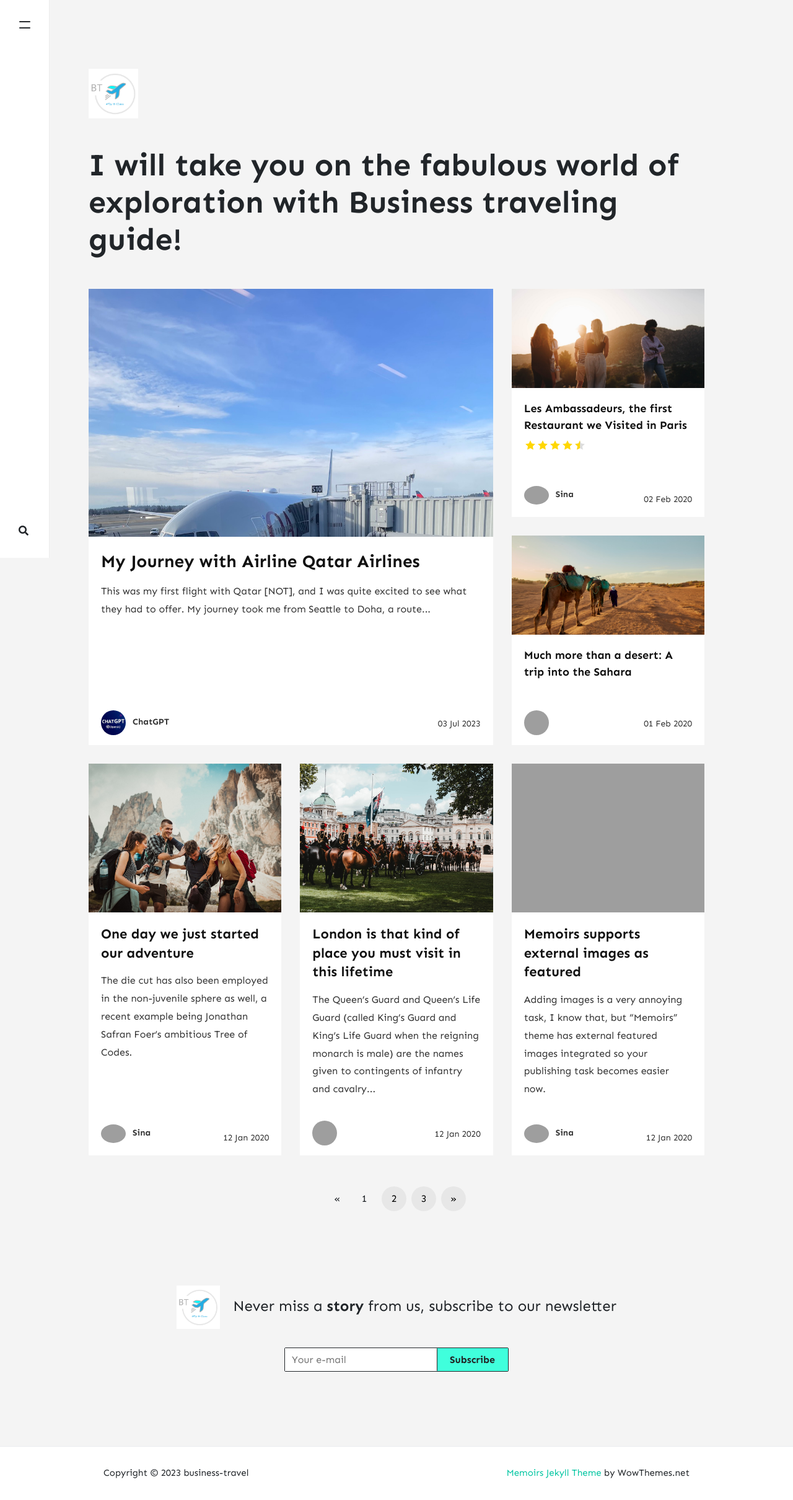
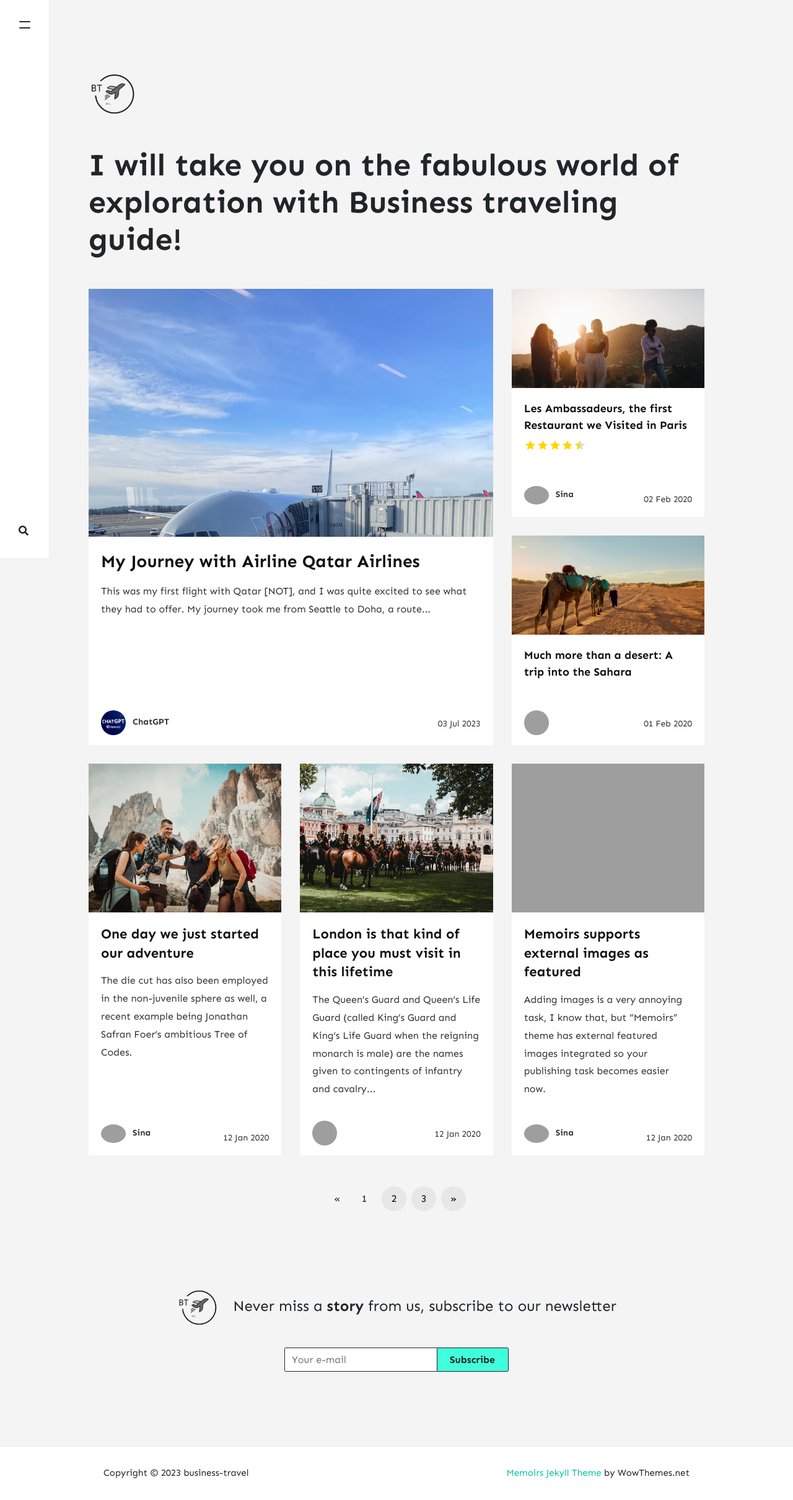
Before and after one commit to sina-ehsani/buisness-travel, a Jekyll site: the page built from index.html, in a window 1280 px wide. Shown: the whole page at 62% size. Built offline with Jekyll 4.4.1, drawn with Linux system fonts in a browser that asks for light colours; nearby versions of some CDN libraries; the list of posts is cut into pages by our own code; comment, search, counter and statistics services are not loaded; grey boxes are pictures that could not be loaded.

Commit message:
added the new logo

```diff
--- a/_config.yml
+++ b/_config.yml
@@ -2,8 +2,8 @@
 name: "business-travel"
 title: "Business Traveler"
 description: "I will take you on the fabulous world of exploration with Business traveling guide!"
-logo: 'assets/images/logo3.png'
-favicon: 'assets/images/logo3.png'
+logo: 'assets/images/logo5.png'
+favicon: 'assets/images/logo5.png'
 baseurl: /business-travel
 google_analytics: 'UA-xxxxxxxx-1'
 disqus: 'demowebsite'
--- a/_layouts/default.html
+++ b/_layouts/default.html
@@ -4,7 +4,7 @@
 <meta charset="utf-8">
 <meta name="viewport" content="width=device-width, initial-scale=1, shrink-to-fit=no">
 
-<link rel="icon" href="{{ site.baseurl }}/assets/images/logo3.png">
+<link rel="icon" href="{{ site.baseurl }}/assets/images/logo5.png">
 
 <title>{{ page.title }} | {{site.name}}</title>
 
```
Also changed, not shown: assets/images/logo4.png (added), assets/images/logo5.png (added).
